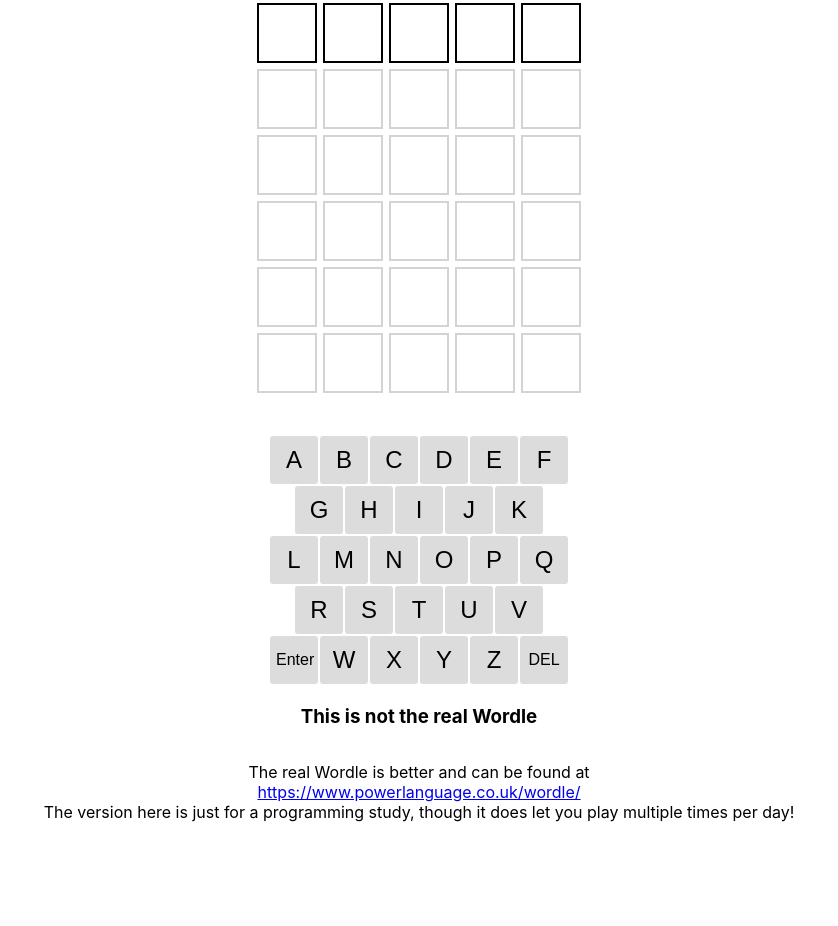
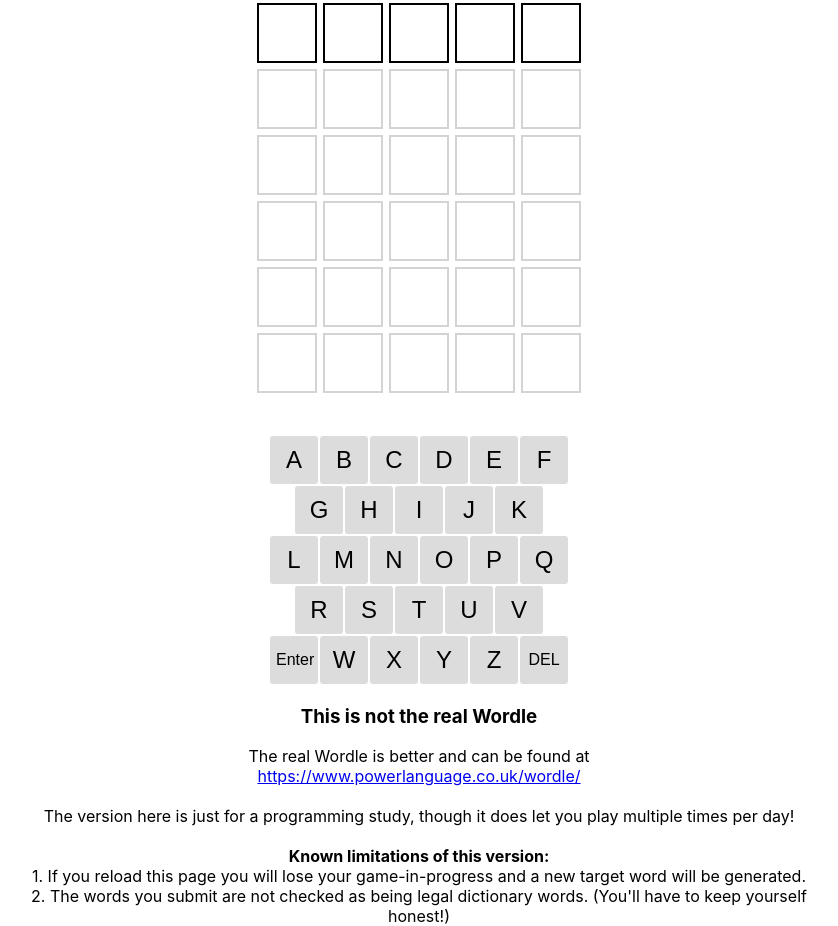
Before and after one commit to nbogie/word-mind-game-react, a React (Create React App) app: page / in a window 1280 px wide. Shown: the whole page, without its empty margins (221-1059 px from the left). Before the commit the page ends 838 px from the top, so only its background shows below. Built offline with nearby package versions, Linux system fonts and the light colour scheme.

Commit message:
add limitations in footer

```diff
--- a/src/components/Footer.tsx
+++ b/src/components/Footer.tsx
@@ -4,11 +4,19 @@ export function Footer() {
     return (
         <>
             <h3>This is not the real Wordle</h3>
-            <p>The real Wordle is better and can be found at<br />
+            <div>The real Wordle is better and can be found at<br />
                 <a href='https://www.powerlanguage.co.uk/wordle/'>https://www.powerlanguage.co.uk/wordle/</a>
                 <br />
+                <br />
                 The version here is just for a programming study, though it does let you play multiple times per day!
-            </p>
+                <br />
+                <br />
+                <strong>Known limitations of this version:</strong>
+                <br />
+                1. If you reload this page you will lose your game-in-progress and a new target word will be generated.
+                <br />
+                2. The words you submit are not checked as being legal dictionary words. (You'll have to keep yourself honest!)
+            </div>
         </>
     );
 }
```
